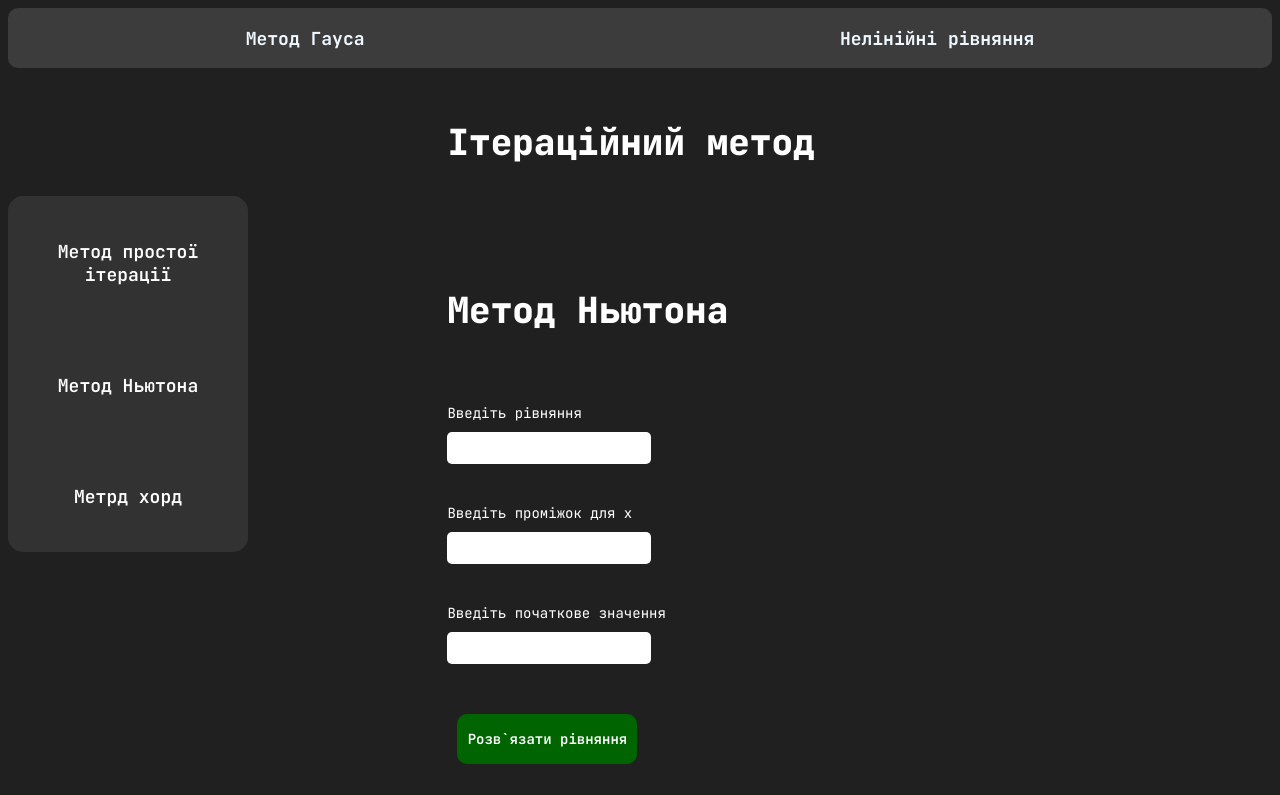
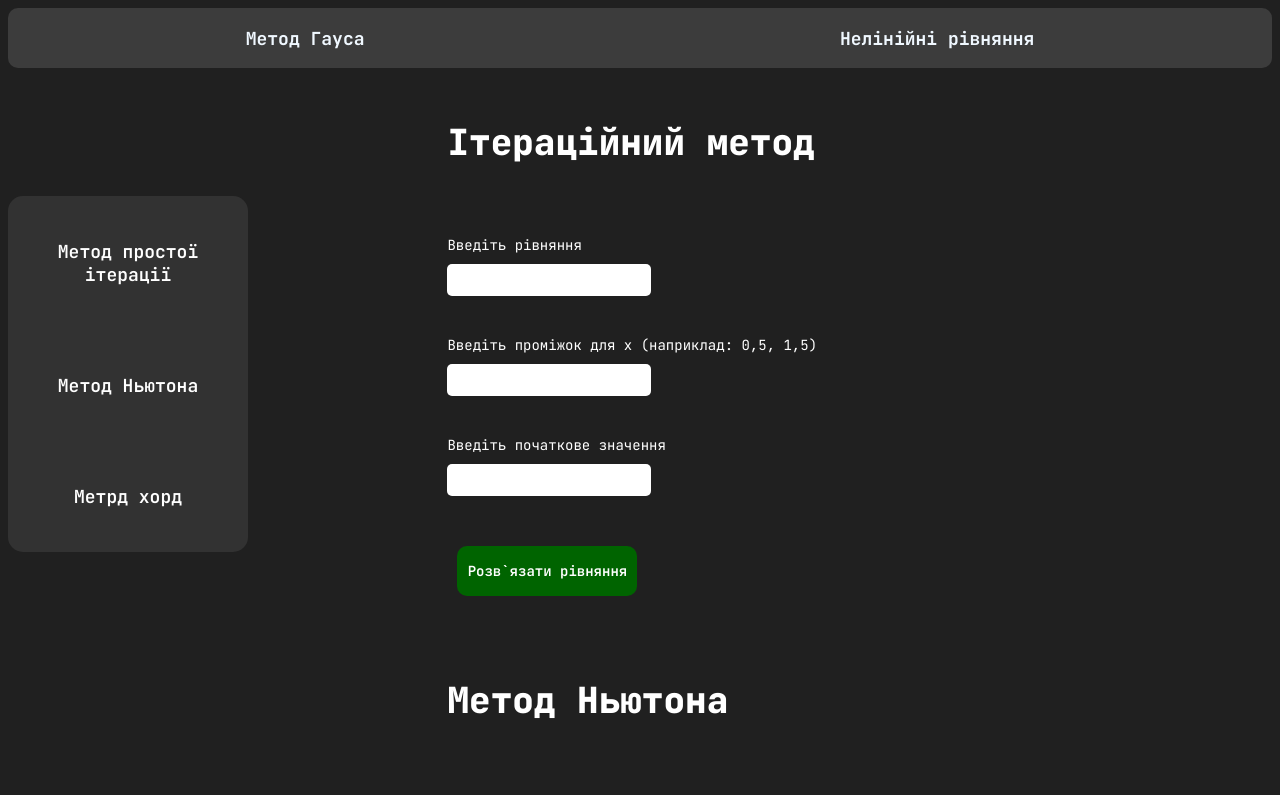
Before and after one commit to Kitukl/NumericalMethods, a React (Vite) app: page /not_lineal in a window 1280 px wide. Shown: the top 795 px of the page. Built offline with nearby package versions, Linux system fonts and the light colour scheme.

Commit message:
simple iteration method

```diff
--- a/src/components/Simple_Iteration/Simple_Iteration.jsx
+++ b/src/components/Simple_Iteration/Simple_Iteration.jsx
@@ -1,7 +1,96 @@
+import { evaluate } from 'mathjs'
+import { useState } from 'react'
+import './Simple_Iteration.scss'
+
 function Simple_Iteration() {
+	const EPSILON = 0.00001
+
+	const [func, setFunc] = useState('')
+	const [interval, setInterval] = useState('')
+	const [startValue, setStartValue] = useState(null)
+	const [result, setResult] = useState(null)
+
+	const createInterval = () => {
+		const arrange = interval.split(',').map(Number)
+		if (arrange.length === 2 && arrange.every(num => !isNaN(num))) {
+			return arrange
+		} else {
+			return null
+		}
+	}
+
+	const simpleIterationMethod = () => {
+		const xValues = createInterval()
+		const it = 0
+		if (!xValues) {
+			alert('Неправильний інтервал')
+			return
+		}
+
+		let x0 = Number(startValue)
+		if (isNaN(x0) || x0 < xValues[0] || x0 > xValues[1]) {
+			alert('Неправильне початкове значення')
+			return
+		}
+
+		const psi = 0.5
+		const phi = x => x - psi * evaluate(func, { x })
+
+		while (true) {
+			const x1 = phi(x0)
+
+			if (Math.abs(x1 - x0) < EPSILON) {
+				setResult(x1)
+				break
+			}
+
+			x0 = x1
+			if (x0 < xValues[0] || x0 > xValues[1]) {
+				alert('Вихід за межі інтервалу')
+				return
+			}
+		}
+	}
+
 	return (
 		<div className='container'>
-			<form className=''></form>
+			<form>
+				<div className='inputs'>
+					<label htmlFor='function'>Введіть рівняння</label>
+					<input
+						type='text'
+						name='function'
+						onChange={e => setFunc(e.target.value)}
+					/>
+				</div>
+
+				<div className='inputs'>
+					<label htmlFor='interval'>
+						Введіть проміжок для х (наприклад: 0,5, 1,5)
+					</label>
+					<input
+						type='text'
+						name='interval'
+						onChange={e => setInterval(e.target.value)}
+					/>
+				</div>
+				<div className='inputs'>
+					<label htmlFor='startValue'>Введіть початкове значення </label>
+					<input
+						type='text'
+						name='startValue'
+						onChange={e => setStartValue(e.target.value)}
+					/>
+				</div>
+			</form>
+			<button className='solve-button' onClick={simpleIterationMethod}>
+				Розв`язати рівняння
+			</button>
+			{result && (
+				<div>
+					<h3>Результат: {result}</h3>
+				</div>
+			)}
 		</div>
 	)
 }
```
